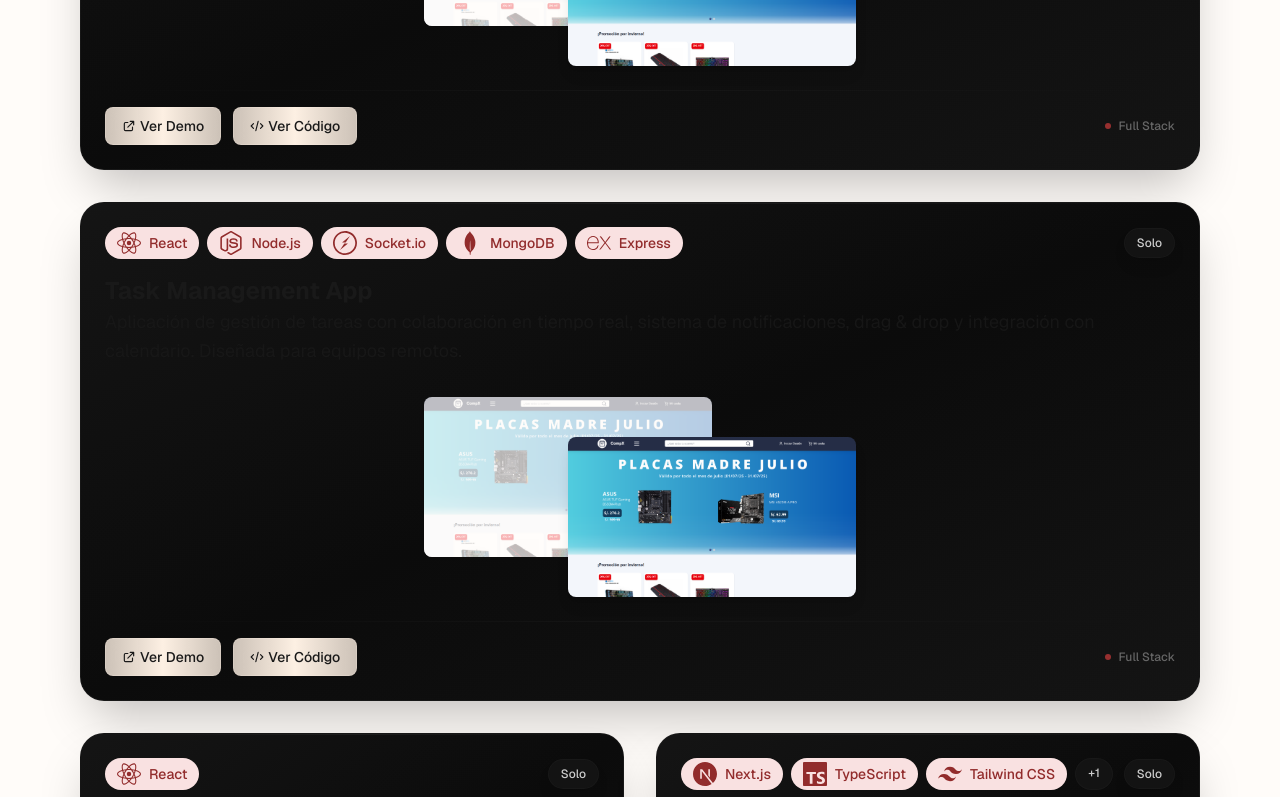
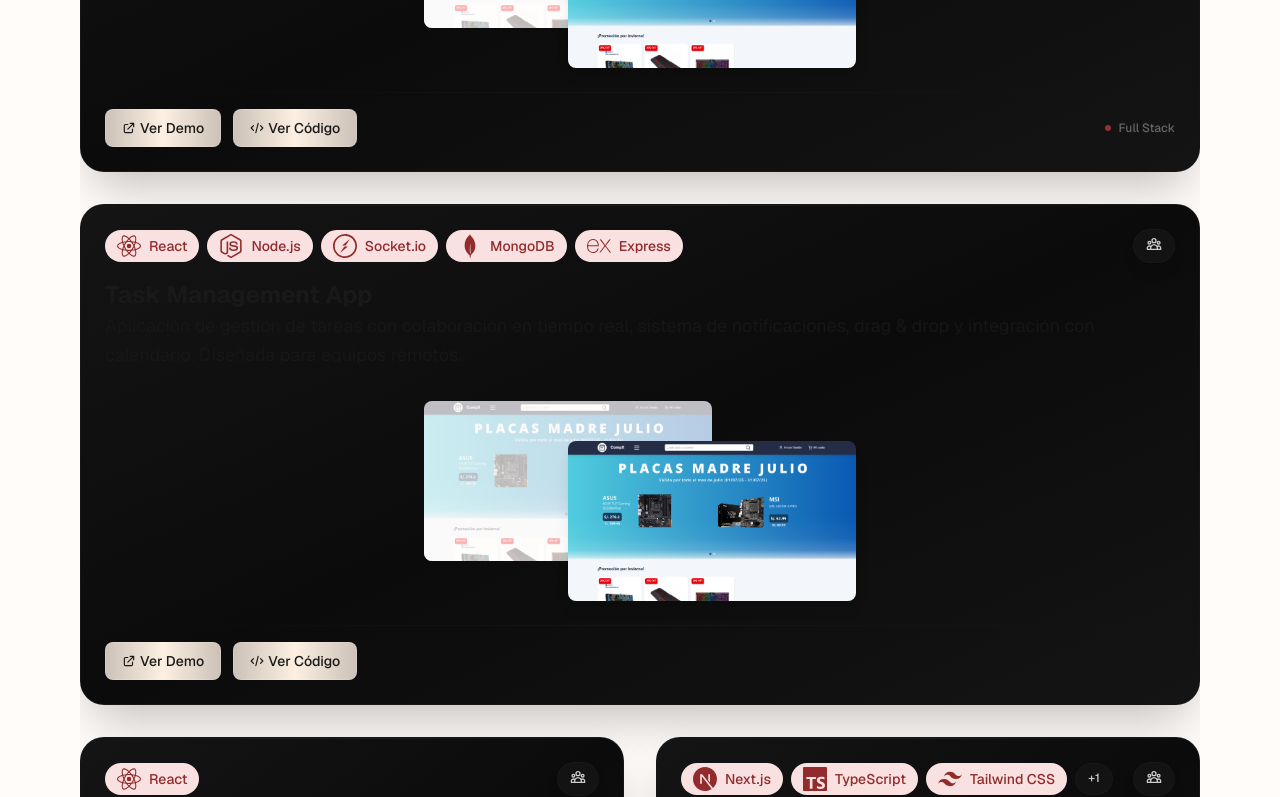
Before and after one commit to andremelzc/portafolio-2025, a Next.js app: page / in a window 1280 px wide. Shown: the part 1577-2374 px from the top of the page. Built offline with nearby package versions, Linux system fonts and the light colour scheme.

Commit message:
Add role and team size properties to Project interface; update ProjectCard to display role and team size badges with tooltips

```diff
--- a/app/components/projects/ProjectCard.tsx
+++ b/app/components/projects/ProjectCard.tsx
@@ -1,9 +1,15 @@
 import React from "react";
 import Image from "next/image";
 import { ProjectCardProps } from "@/app/types/projects";
-import { HiOutlineExternalLink, HiOutlineCode } from "react-icons/hi";
+import {
+  HiOutlineExternalLink,
+  HiOutlineCode,
+  HiOutlineUser,
+  HiOutlineUserGroup,
+} from "react-icons/hi";
 import TechTag from "@/app/components/ui/TechTag";
 import Button from "../ui/Button";
+import Tooltip from "../ui/Tooltip";
 
 export default function ProjectCard({
   project: {
@@ -16,6 +22,8 @@
     demoUrl,
     codeUrl,
     category,
+    role,
+    teamSize,
   },
 }: ProjectCardProps) {
   return (
@@ -40,9 +48,21 @@
               </div>
             )}
           </div>
-          {/* Role Badge */}
+          {/* Teamsize Badge */}
           <div className="bg-midnight-700/60 backdrop-blur-sm border border-midnight-600/50 text-midnight-200 text-xs font-medium px-3 py-1.5 rounded-full shadow-lg">
-            Solo {/* Cambiar por {role} cuando tengas la prop */}
+            <Tooltip content={teamSize}>
+              <span className="inline-flex">
+                {teamSize === "Solo" ? (
+                  <>
+                    <HiOutlineUser size={16} />
+                  </>
+                ) : (
+                  <>
+                    <HiOutlineUserGroup size={16} />
+                  </>
+                )}
+              </span>
+            </Tooltip>
           </div>
         </div>
 
@@ -127,10 +147,12 @@
             </div>
 
             {/* Indicador de role a la derecha */}
-            <div className="flex items-center gap-2 text-xs text-midnight-400">
-              <div className="w-1.5 h-1.5 bg-accent rounded-full animate-pulse" />
-              <span className="font-medium">{category}</span>
-            </div>
+            {role ? (
+              <div className="flex items-center gap-2 text-xs text-midnight-400">
+                <div className="w-1.5 h-1.5 bg-accent rounded-full animate-pulse" />
+                <span className="font-medium">{role}</span>
+              </div>
+            ) : null}
           </div>
         </div>
       </div>
--- a/app/components/sections/ProjectsSection.tsx
+++ b/app/components/sections/ProjectsSection.tsx
@@ -5,7 +5,7 @@
 
 export default function ProjectsSection() {
   return (
-    <section id="proyectos">
+    <section id="proyectos" className="min-h-screen overflow-hidden">
       <div className="flex flex-col gap-16 text-center items-center">
         <div className="flex flex-col gap-8">
           <div className="relative flex flex-col gap-4">
--- a/app/data/projects.ts
+++ b/app/data/projects.ts
@@ -21,6 +21,8 @@
     demoUrl: "https://dashboard-demo.com",
     codeUrl: "https://github.com/andremelzc/ecommerce-dashboard",
     category: "Full Stack",
+    role: "Full Stack",
+    teamSize: "Solo",
   },
   {
     id: "2",
--- a/app/types/projects.ts
+++ b/app/types/projects.ts
@@ -9,6 +9,8 @@
   demoUrl?: string;
   codeUrl?: string;
   category: string;
+  role?: string;
+  teamSize?: string;
 }
 
 export interface ProjectCardProps {
```
Also changed, not shown: app/components/skills/SkillGrid.tsx (+4 -4 lines).
